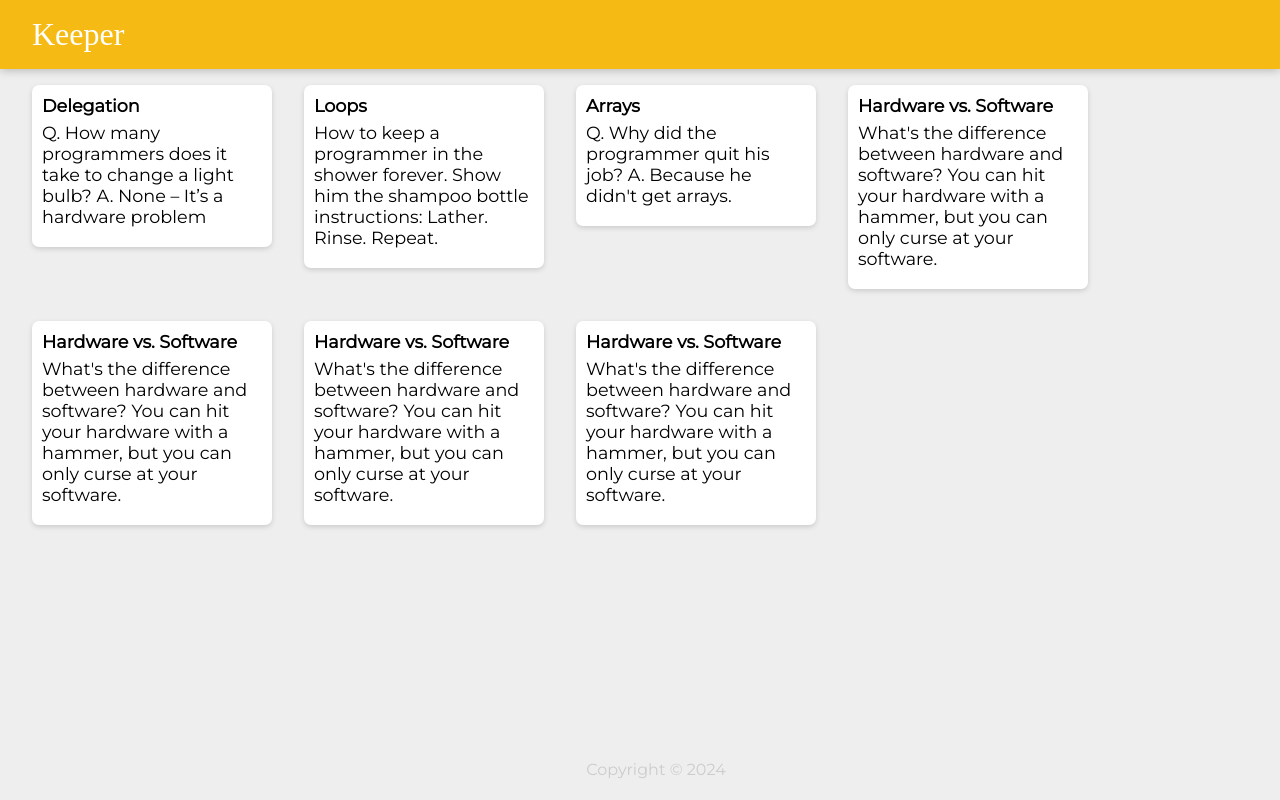
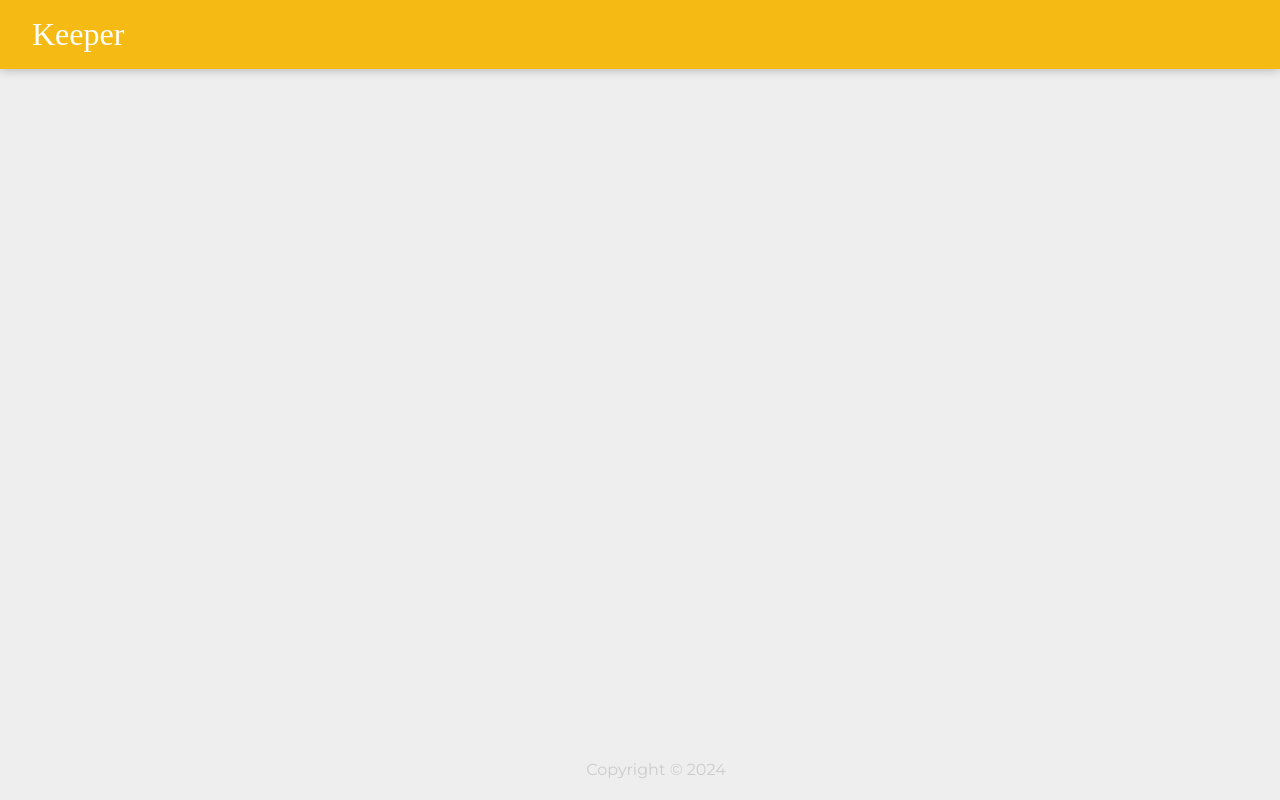
Before and after one commit to mmarcelino/NotableApp, a React (Create React App) app: page / in a window 1280 px wide. Built offline with nearby package versions, Linux system fonts and the light colour scheme; a web font is replaced by a local one.

Commit message:
replaced delarative by arrow function

```diff
--- a/src/components/App.jsx
+++ b/src/components/App.jsx
@@ -9,14 +9,8 @@ function App() {
     <>
       <Header />
       {notes.map((note) => {
-          return (
-            <Note
-              key={note.key}
-              header={note.title}
-              body={note.content}
-            />
-          );
-        })}
+        <Note key={note.key} header={note.title} body={note.content} />;
+      })}
       <Footer />
     </>
   );
```
